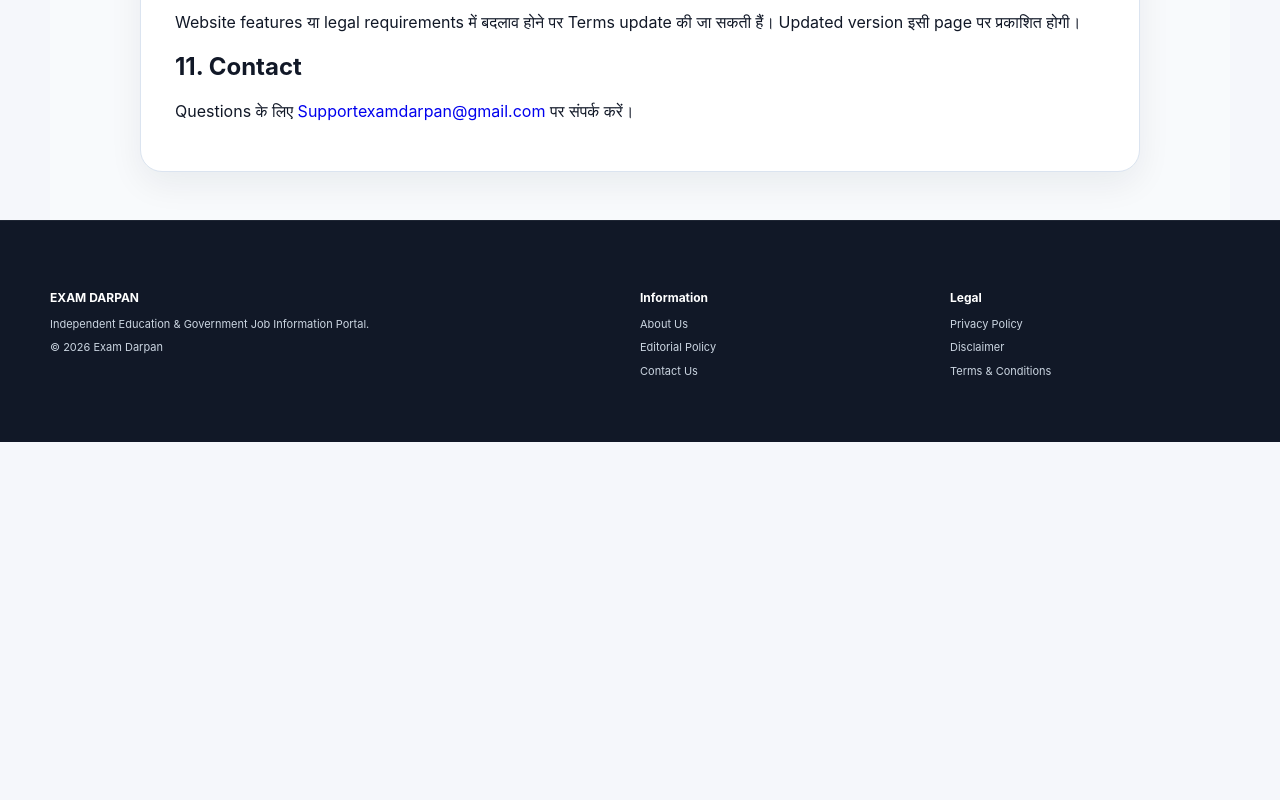
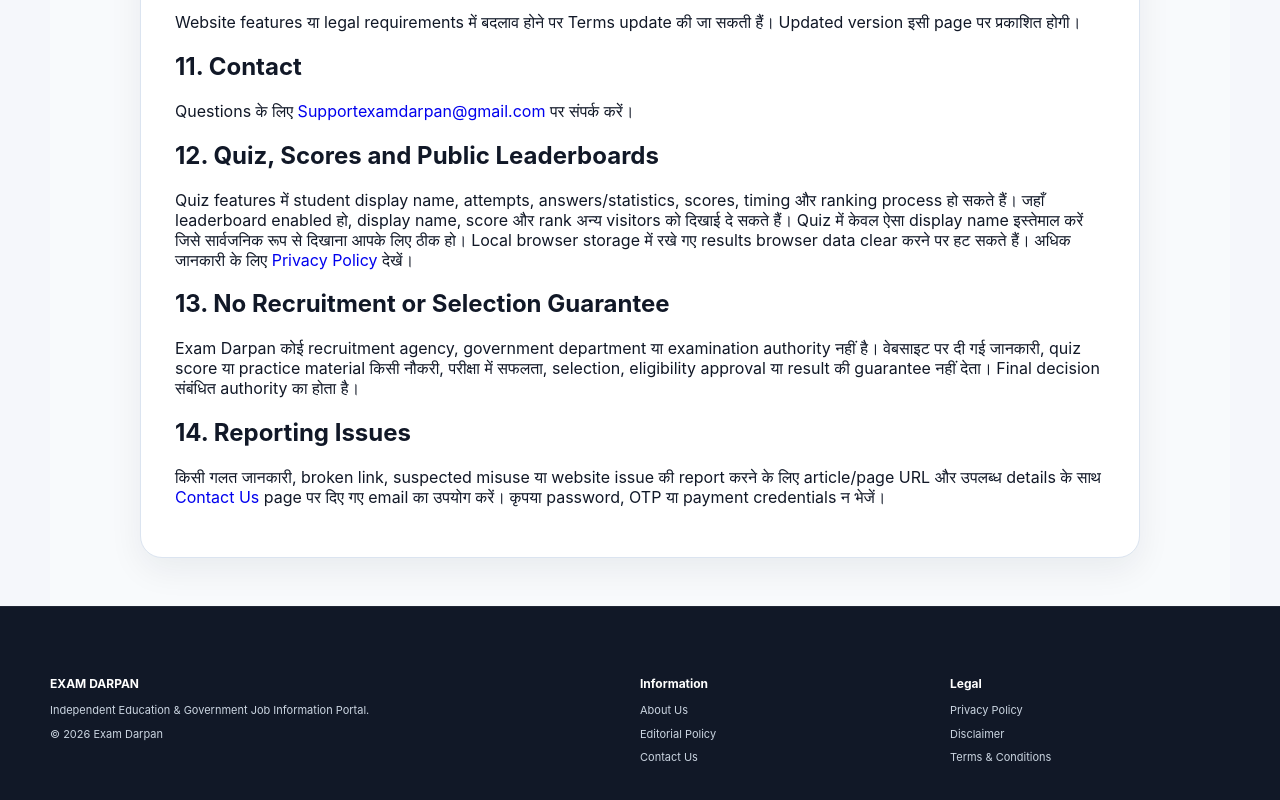
Before and after one commit to examdarpanoffical/examdarpan-seo-ai, a plain HTML site: page public/terms.html in a window 1280 px wide. Shown: the part 1330-2130 px from the top of the page. Before the commit the page ends 1772 px from the top, so only its background shows below. Drawn offline with Linux system fonts and the light colour scheme.

Commit message:
Strengthen AdSense readiness and transparency: terms.html

```diff
--- a/public/terms.html
+++ b/public/terms.html
@@ -33,7 +33,7 @@
 </head><body><main class="main container">
 
 <article class="article article-page">
-<nav class="breadcrumbs"><a href="/">Home</a><span>›</span><span>Terms &amp; Conditions</span></nav><h1>Terms &amp; Conditions</h1><p><strong>Last updated: 18 October 2026</strong></p>
+<nav class="breadcrumbs"><a href="/">Home</a><span>›</span><span>Terms &amp; Conditions</span></nav><h1>Terms &amp; Conditions</h1><p><strong>Last updated: 27 October 2026</strong></p>
 <p>Exam Darpan एक independent education और government-job information portal है। Website का उपयोग करके आप इन Terms &amp; Conditions को स्वीकार करते हैं। यदि आप इन terms से सहमत नहीं हैं, तो website का उपयोग न करें।</p>
 <h2>1. Purpose of the Website</h2><p>Website पर government jobs, recruitment, examinations, admit cards, results, answer keys, exam calendars और education-related information प्रस्तुत की जाती है।</p>
 <h2>2. Information Accuracy</h2><p>हम available official और public sources के आधार पर information को accurate और updated रखने का प्रयास करते हैं। Recruitment dates, vacancies, eligibility, fees और examination schedules बदल सकते हैं। किसी application, payment या examination से पहले latest official notification verify करना user की जिम्मेदारी है।</p>
@@ -46,6 +46,9 @@
 <h2>9. Responsibility</h2><p>Users को application, payment, travel, examination और अन्य important decisions से पहले official sources verify करने चाहिए। इन terms की कोई बात लागू कानून के अंतर्गत ऐसी liability को exclude नहीं करती जिसे legally exclude नहीं किया जा सकता।</p>
 <h2>10. Changes to These Terms</h2><p>Website features या legal requirements में बदलाव होने पर Terms update की जा सकती हैं। Updated version इसी page पर प्रकाशित होगी।</p>
 <h2>11. Contact</h2><p>Questions के लिए <a href="mailto:Supportexamdarpan@gmail.com">Supportexamdarpan@gmail.com</a> पर संपर्क करें।</p>
+<h2>12. Quiz, Scores and Public Leaderboards</h2><p>Quiz features में student display name, attempts, answers/statistics, scores, timing और ranking process हो सकते हैं। जहाँ leaderboard enabled हो, display name, score और rank अन्य visitors को दिखाई दे सकते हैं। Quiz में केवल ऐसा display name इस्तेमाल करें जिसे सार्वजनिक रूप से दिखाना आपके लिए ठीक हो। Local browser storage में रखे गए results browser data clear करने पर हट सकते हैं। अधिक जानकारी के लिए <a href="/privacy.html">Privacy Policy</a> देखें।</p>
+<h2>13. No Recruitment or Selection Guarantee</h2><p>Exam Darpan कोई recruitment agency, government department या examination authority नहीं है। वेबसाइट पर दी गई जानकारी, quiz score या practice material किसी नौकरी, परीक्षा में सफलता, selection, eligibility approval या result की guarantee नहीं देता। Final decision संबंधित authority का होता है।</p>
+<h2>14. Reporting Issues</h2><p>किसी गलत जानकारी, broken link, suspected misuse या website issue की report करने के लिए article/page URL और उपलब्ध details के साथ <a href="/contact.html">Contact Us</a> page पर दिए गए email का उपयोग करें। कृपया password, OTP या payment credentials न भेजें।</p>
 </article>
 
 </main><footer class="footer"><div class="container footer-grid"><div><h4>EXAM DARPAN</h4><p>Independent Education &amp; Government Job Information Portal.</p><p>© <span data-year></span> Exam Darpan</p></div><div><h4>Information</h4><p><a href="/about.html">About Us</a></p><p><a href="/editorial-policy.html">Editorial Policy</a></p><p><a href="/contact.html">Contact Us</a></p></div><div><h4>Legal</h4><p><a href="/privacy.html">Privacy Policy</a></p><p><a href="/disclaimer.html">Disclaimer</a></p><p><a href="/terms.html">Terms &amp; Conditions</a></p></div></div></footer><script>document.querySelectorAll('[data-year]').forEach(function(x){x.textContent=new Date().getFullYear()});</script></body></html>
```
